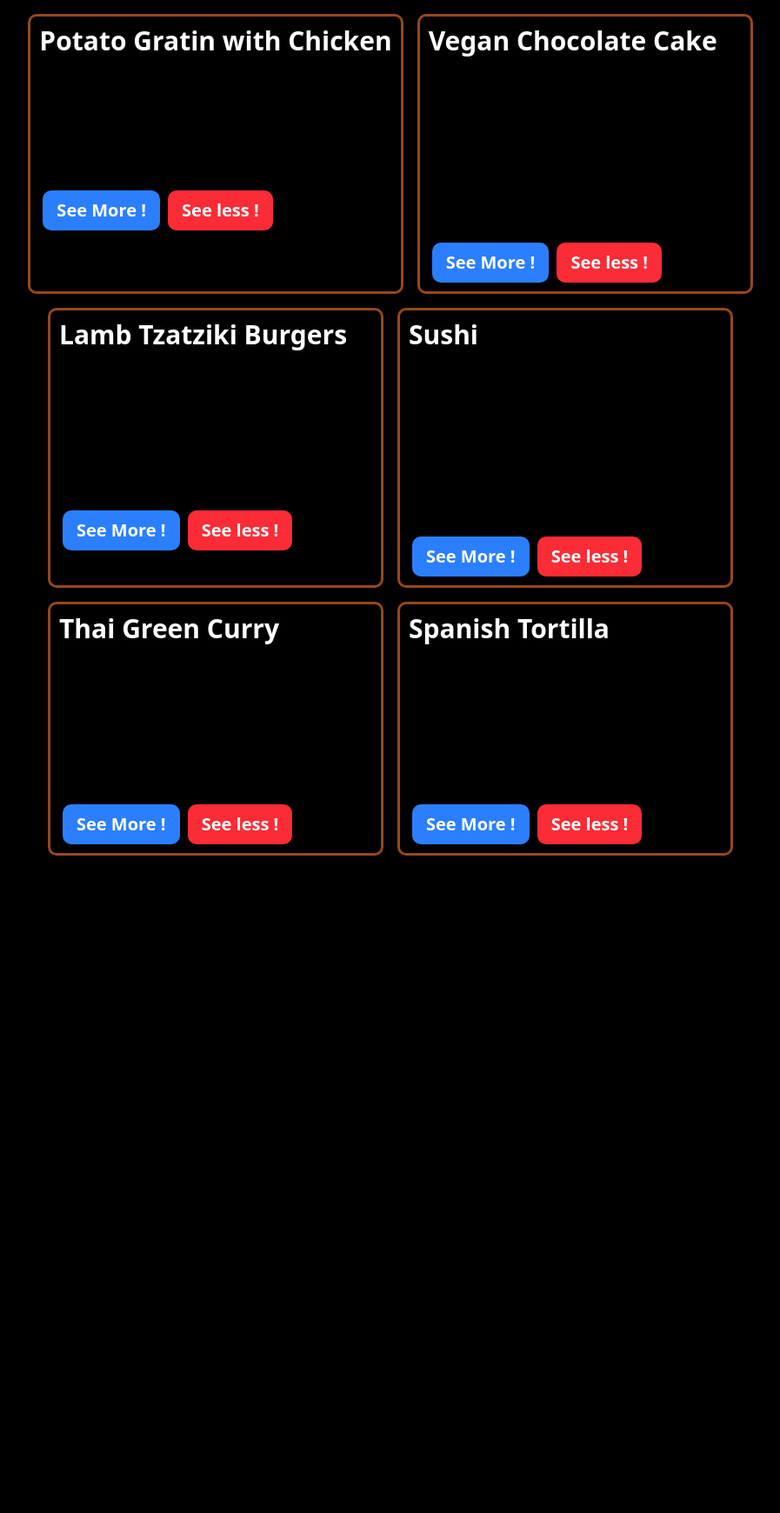
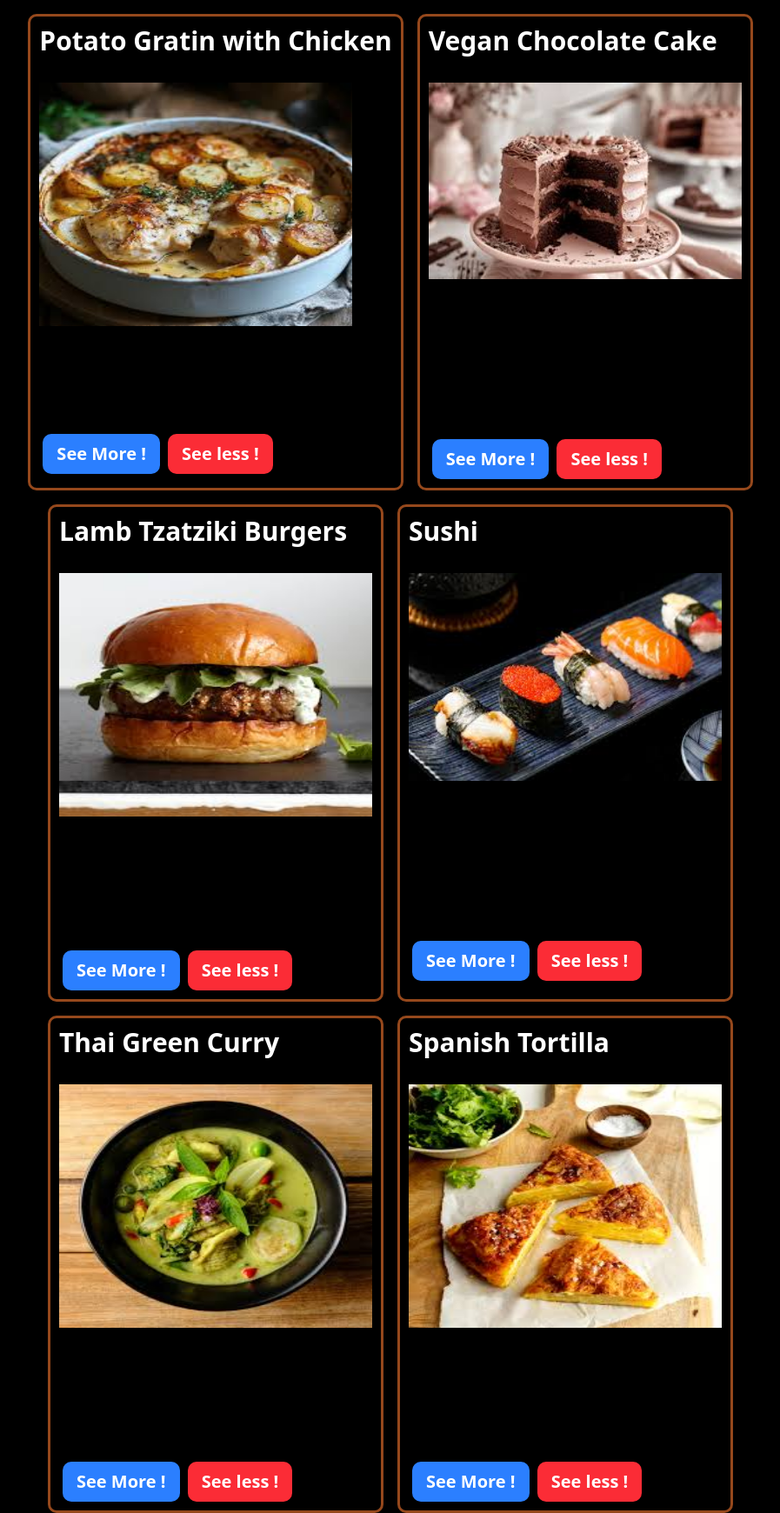
Before and after one commit to joh120/Receipe_App_Js, a plain HTML site: page index.html in a window 1280 px wide. Shown: the part 744-2484 px from the top of the page at 87% size, without its empty margins (251-1148 px from the left). Before the commit the page ends 1828 px from the top, so only its background shows below. Drawn offline with nearby package versions, Linux system fonts and the light colour scheme; the site is published under a folder, as on GitHub Pages, so addresses that start at the root find nothing.

Commit message:
Update index.html

```diff
--- a/index.html
+++ b/index.html
@@ -31,7 +31,7 @@
     <div class="receipe">
         <h1 class="text-3xl text-white font-semibold"> Spicy Arrabiata Penne</h1>
         <br>
-        <img src="/images/spicy-penne.jpg" class="max-h-70 w-90" alt="">
+        <img src="images/spicy-penne.jpg" class="max-h-70 w-90" alt="">
         <br>
         <p class="categorydesc2 text-white" style="display: none;"></p>
         <br>
@@ -47,7 +47,7 @@
     <div class="receipe">
         <h1 class="text-3xl text-white font-semibold">Potato Gratin with Chicken</h1>
         <br>
-        <img src="/images/potato-gratin-chicken.jpg" class="max-h-70 w-90" alt="">
+        <img src="images/potato-gratin-chicken.jpg" class="max-h-70 w-90" alt="">
         <br>
         <p class="categorydesc3 text-white"  style="display: none;"></p>
         <br>
@@ -63,7 +63,7 @@
     <div class="receipe">
         <h1 class="text-3xl text-white font-semibold" >Vegan Chocolate Cake </h1>
         <br>
-        <img src="/images/vegan-cake.jpg" class="max-h-70 w-90" alt="">
+        <img src="images/vegan-cake.jpg" class="max-h-70 w-90" alt="">
         <br>
         <p class="categorydesc4 text-white" style="display: none;"></p>
         <br>
@@ -80,7 +80,7 @@
     <div class="receipe">
         <h1 class="text-3xl text-white font-semibold" >Lamb Tzatziki Burgers </h1>
         <br>
-        <img src="/images/lamb-tzatiki.jpg" class="max-h-70 w-90" alt="">
+        <img src="images/lamb-tzatiki.jpg" class="max-h-70 w-90" alt="">
         <br>
         <p class="categorydesc5 text-white" style="display: none;"></p>
         <br>
@@ -96,7 +96,7 @@
     <div class="receipe">
         <h1 class="text-3xl text-white font-semibold" >Sushi </h1>
         <br>
-        <img src="/images/sushi.jpg" class="max-h-90 w-90" alt="">
+        <img src="images/sushi.jpg" class="max-h-90 w-90" alt="">
         <br>
         <p class="categorydesc6 text-white" style="display: none;"></p>
         <br>
@@ -113,7 +113,7 @@
     <div class="receipe">
         <h1 class="text-3xl text-white font-semibold" >Thai Green Curry </h1>
         <br>
-        <img src="/images/thai-green-curry.jpg" class="max-h-70 w-90" alt="">
+        <img src="images/thai-green-curry.jpg" class="max-h-70 w-90" alt="">
         <br>
         <p class="categorydesc7 text-white" style="display: none;"></p>
         <br>
@@ -129,7 +129,7 @@
     <div class="receipe">
         <h1 class="text-3xl text-white font-semibold" >Spanish Tortilla </h1>
         <br>
-        <img src="/images/spanish-tortillaa.jpg" class="max-h-70 w-90" alt="">
+        <img src="images/spanish-tortillaa.jpg" class="max-h-70 w-90" alt="">
         <br>
         <p class="categorydesc8 text-white" style="display: none;"></p>
         <br>
```
